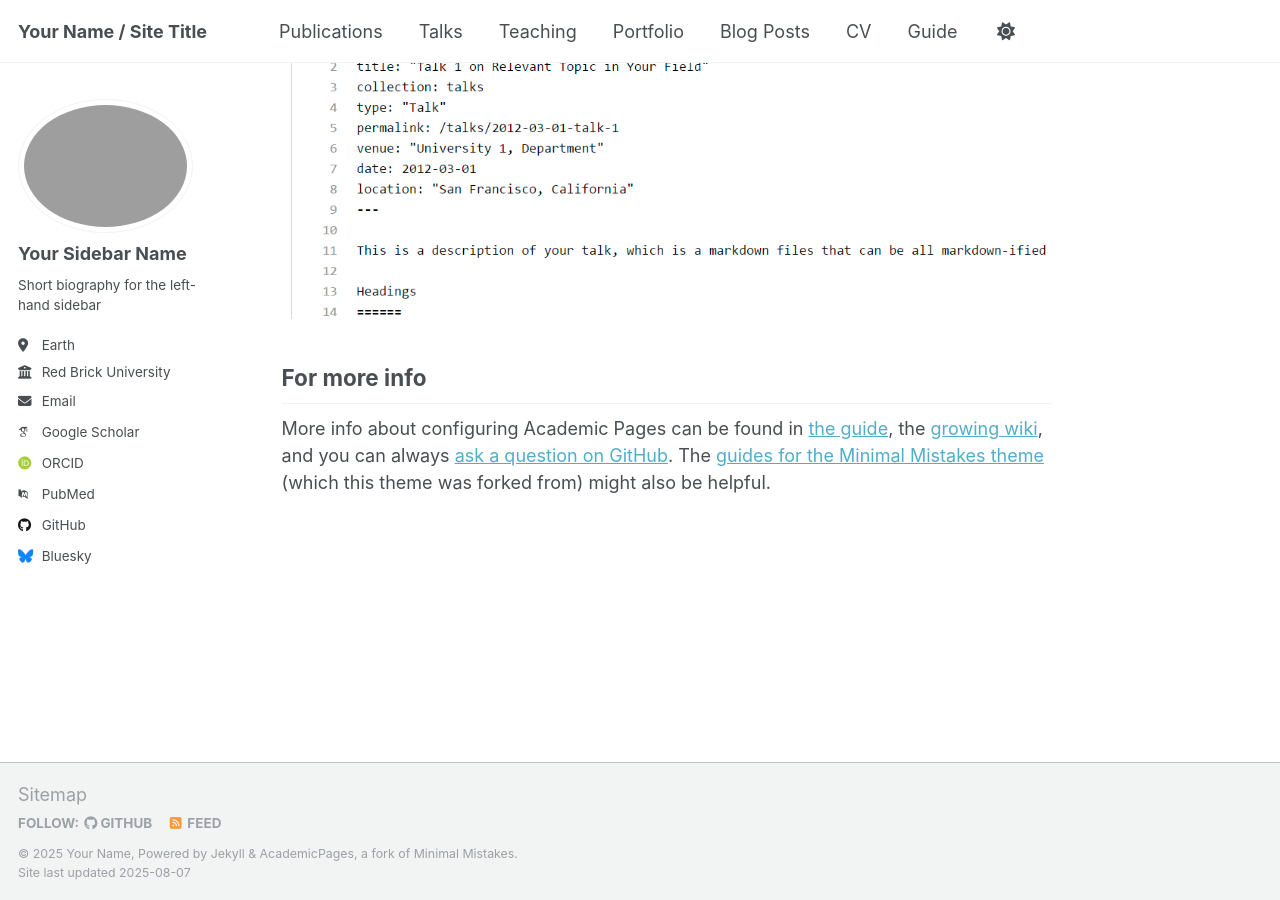
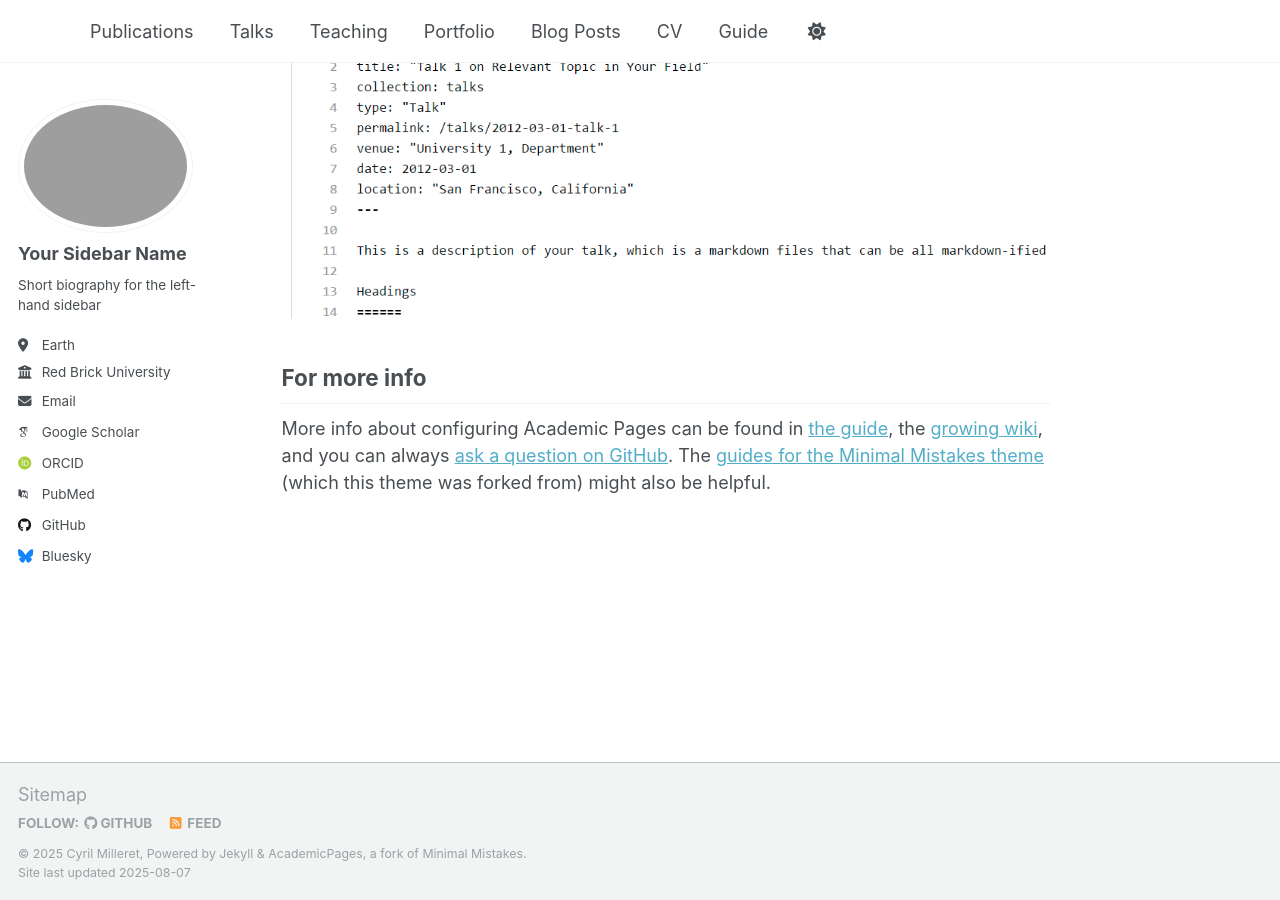
Before and after one commit to Cyril-Milleret/Cyril-Milleret.github.io, a Jekyll site: the page built from _pages/about.md, in a window 1280 px wide and 900 px high, scrolled down 2880 px. Built offline with Jekyll 4.4.1, drawn with Linux system fonts in a browser that asks for light colours; some web fonts are replaced; a script that is not in the unit is left out.

Commit message:
3rd commit

```diff
--- a/_config.yml
+++ b/_config.yml
@@ -9,11 +9,11 @@
 # Basic Site Settings
 locale                   : "en-US"
 site_theme               : "default"
-title                    : "Your Name / Site Title"
+title                    : ""
 title_separator          : "-"
-name                     : &name "Your Name"
+name                     : &name "Cyril Milleret"
 description              : &description "personal description"
-url                      : https://academicpages.github.io # the base hostname & protocol for your site e.g. "https://[your GitHub username].github.io" or if you already have some other page hosted on Github then use "https://[your GitHub username].github.io/[Your Repo Name]"
+url                      : https://cyril-milleret.github.io/ # the base hostname & protocol for your site e.g. "https://[your GitHub username].github.io" or if you already have some other page hosted on Github then use "https://[your GitHub username].github.io/[Your Repo Name]"
 baseurl                  : "" # the subpath of your site, e.g. "/blog"
 repository               : "academicpages/academicpages.github.io"
 
```
